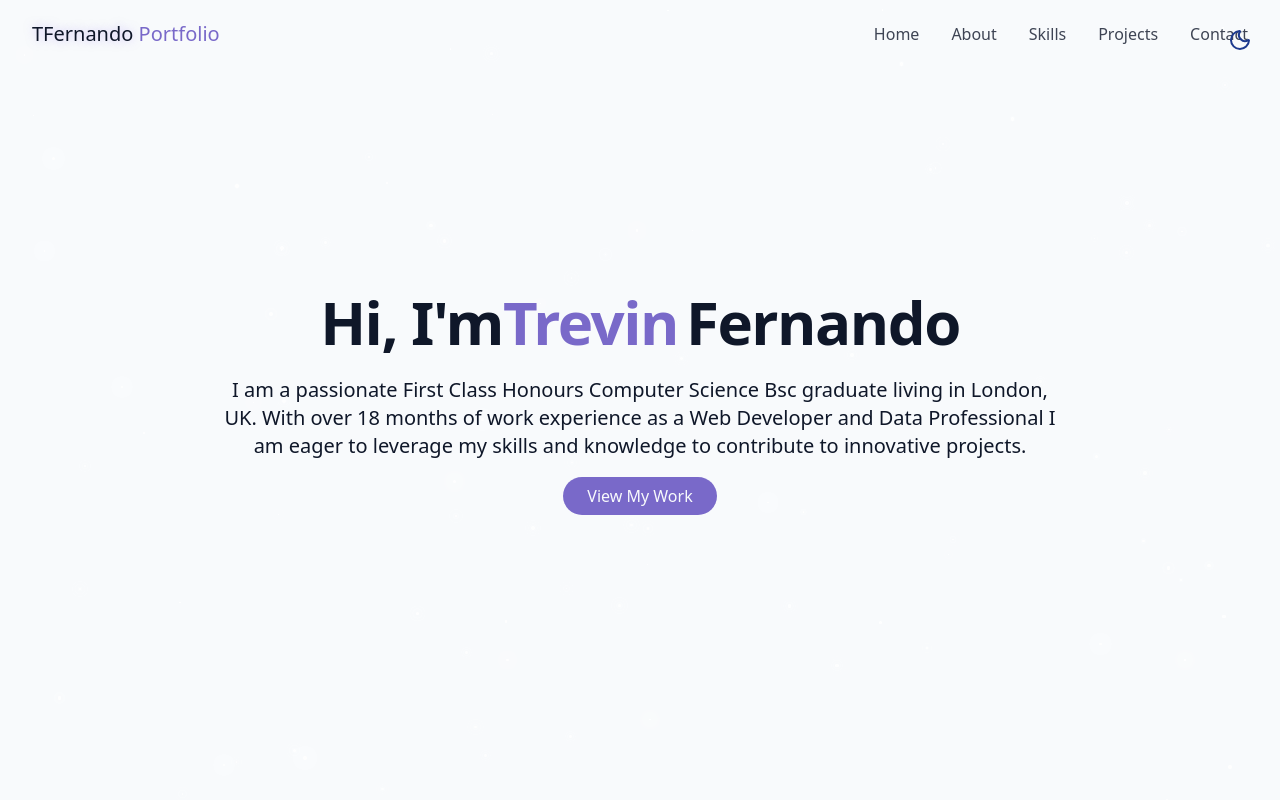
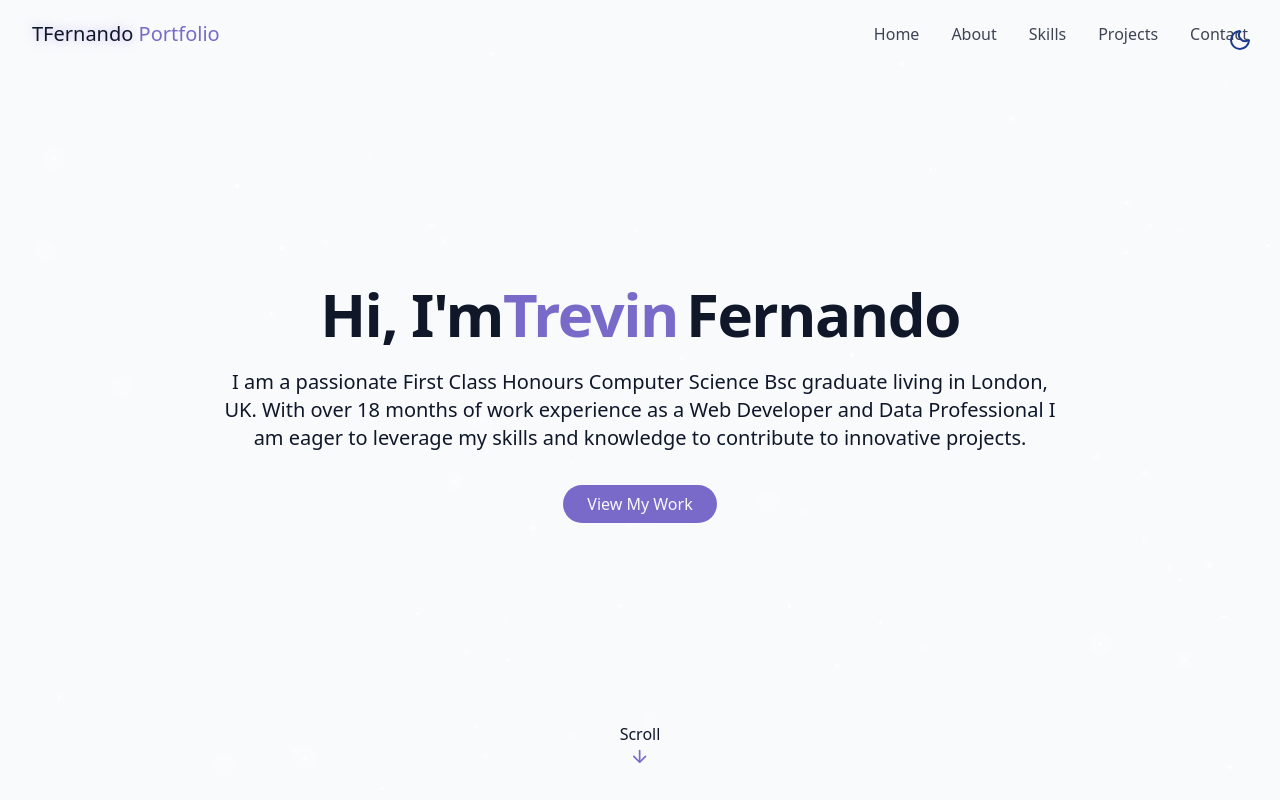
Before and after one commit to T-revin/Portfolio-Website, a React (Vite) app: page / in a window 1280 px wide. Built offline with nearby package versions, Linux system fonts and the light colour scheme.

Commit message:
Added an arrow icon with text "Scroll" to inform uses that they can scroll down for more content on Hero section page

```diff
--- a/src/components/HeroSection.jsx
+++ b/src/components/HeroSection.jsx
@@ -1,3 +1,5 @@
+import {ArrowDown} from 'lucide-react';
+
 export const HeroSection = () => {
   return (
     <section
@@ -23,13 +25,18 @@
             and knowledge to contribute to innovative projects.
           </p>
 
-          <div>
+          <div className="pt-4 opacity-0 animate-fade-in-delay-4">
             <a href="#project" className="cosmic-button">
               View My Work
             </a>
           </div>
         </div>
       </div>
+
+      <div className="absolute bottom-8 left-1/2 transform -translate-x-1/2 flex flex-col items-center animate-bounce">
+        <span> Scroll </span>
+        <ArrowDown className="h-5 w-5 text-primary" />
+      </div>
     </section>
   );
 };
```
